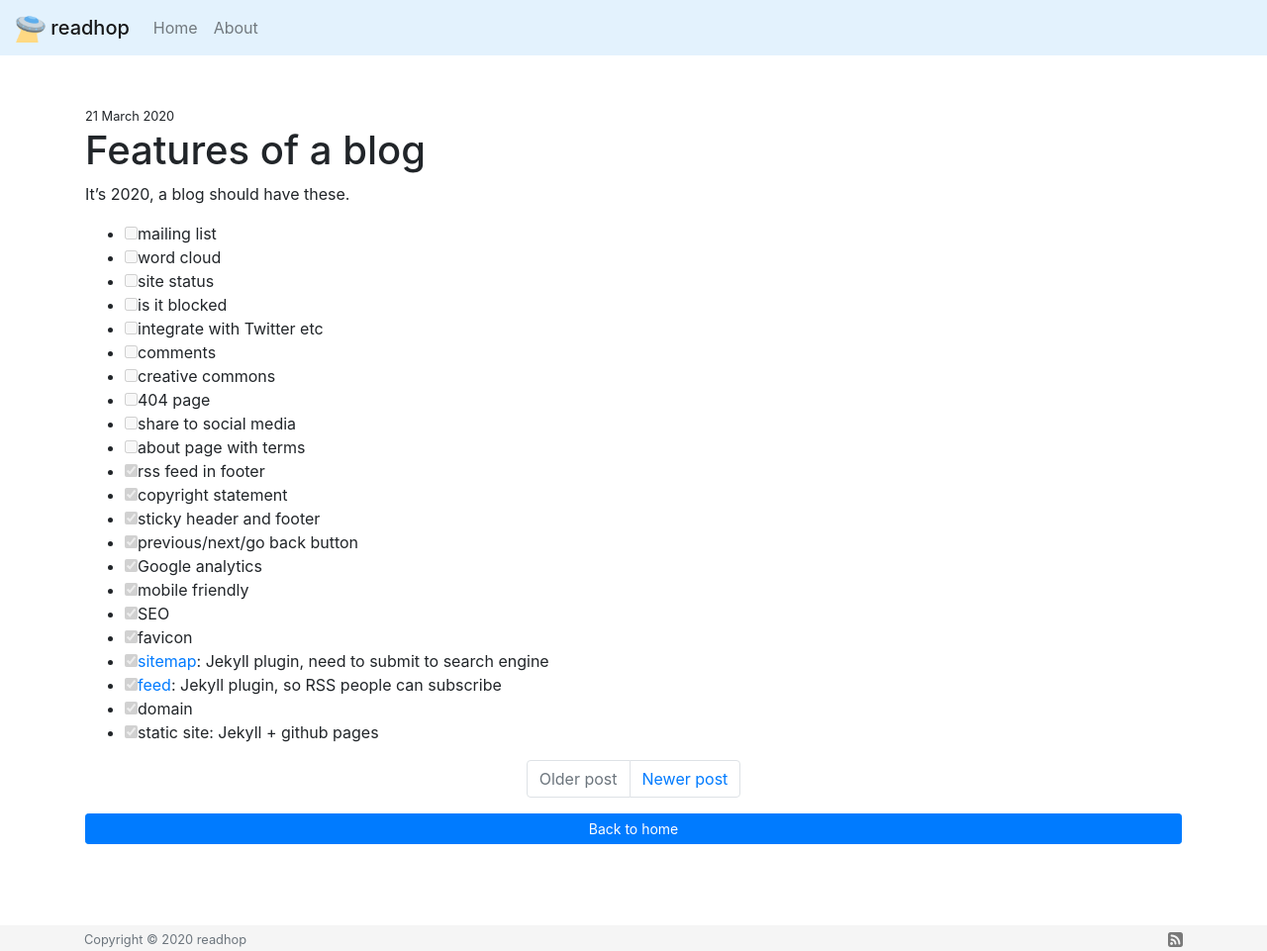
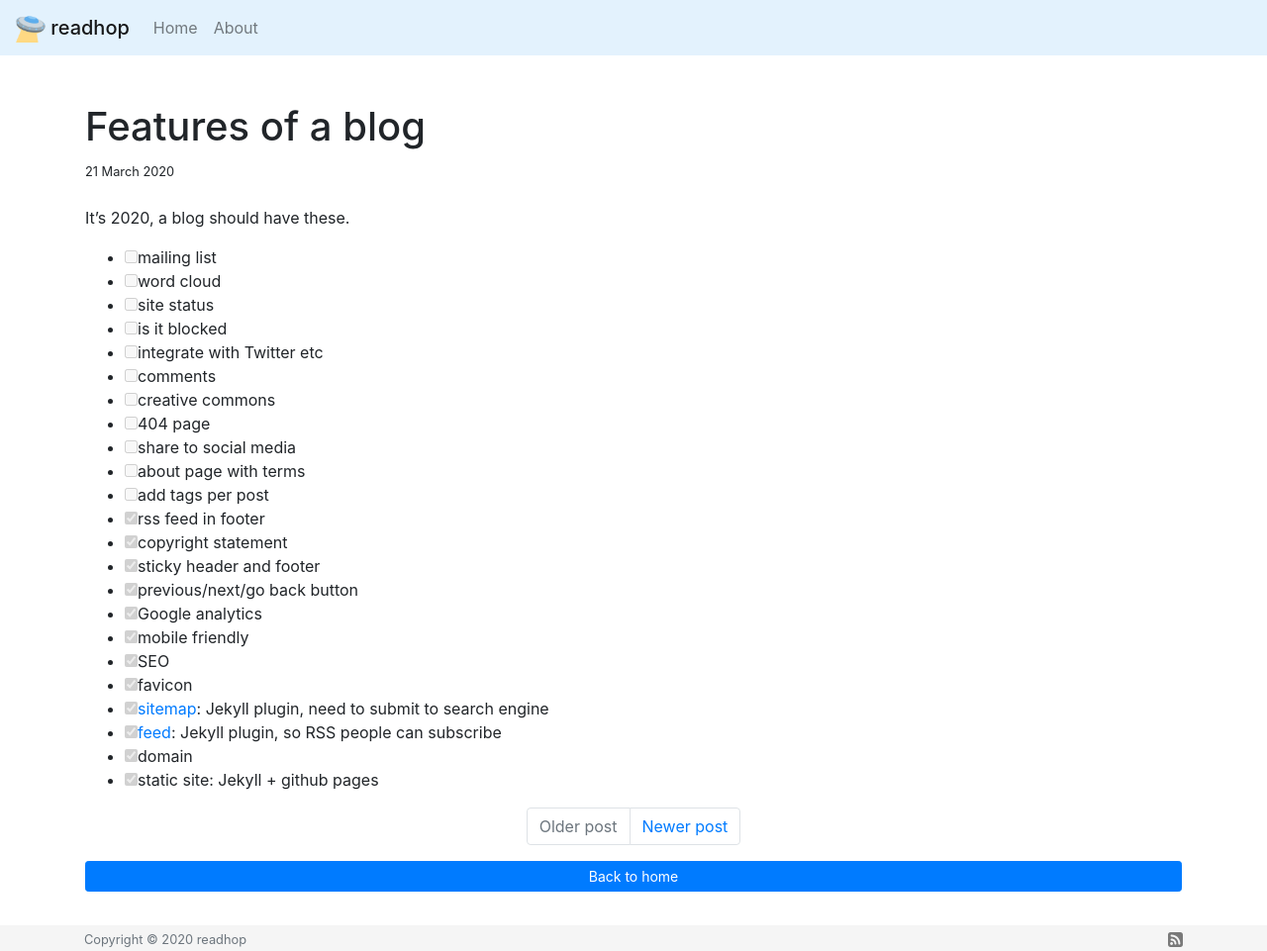
Before and after one commit to robocalpico/robocalpico.github.io, a Jekyll site: the page built from _posts/2020-03-21-features-of-a-blog.md, in a window 1280 px wide and 961 px high. Shown: the whole window at 99% size. Built offline with Jekyll 4.4.1, drawn with Linux system fonts in a browser that asks for light colours; comment, search, counter and statistics services are not loaded.

Commit message:
minor fix of title margin

```diff
--- a/_layouts/post.html
+++ b/_layouts/post.html
@@ -2,10 +2,10 @@
 layout: default
 ---
 
-<small>{{ page.date | date: "%-d %B %Y" }}</small>
-<h1>{{ page.title }}</h1>
-
-<!-- <p class="view">by {{ page.author | default: site.author }}</p> -->
+<div class="mb-4">
+    <h1>{{ page.title }}</h1>
+    <small>{{ page.date | date: "%-d %B %Y" }}</small>
+</div>
 
 {{content}}
 
--- a/_posts/2020-03-21-features-of-a-blog.md
+++ b/_posts/2020-03-21-features-of-a-blog.md
@@ -18,6 +18,7 @@
 - [ ] 404 page
 - [ ] share to social media
 - [ ] about page with terms
+- [ ] add tags per post
 - [x] rss feed in footer
 - [x] copyright statement
 - [x] sticky header and footer
```
